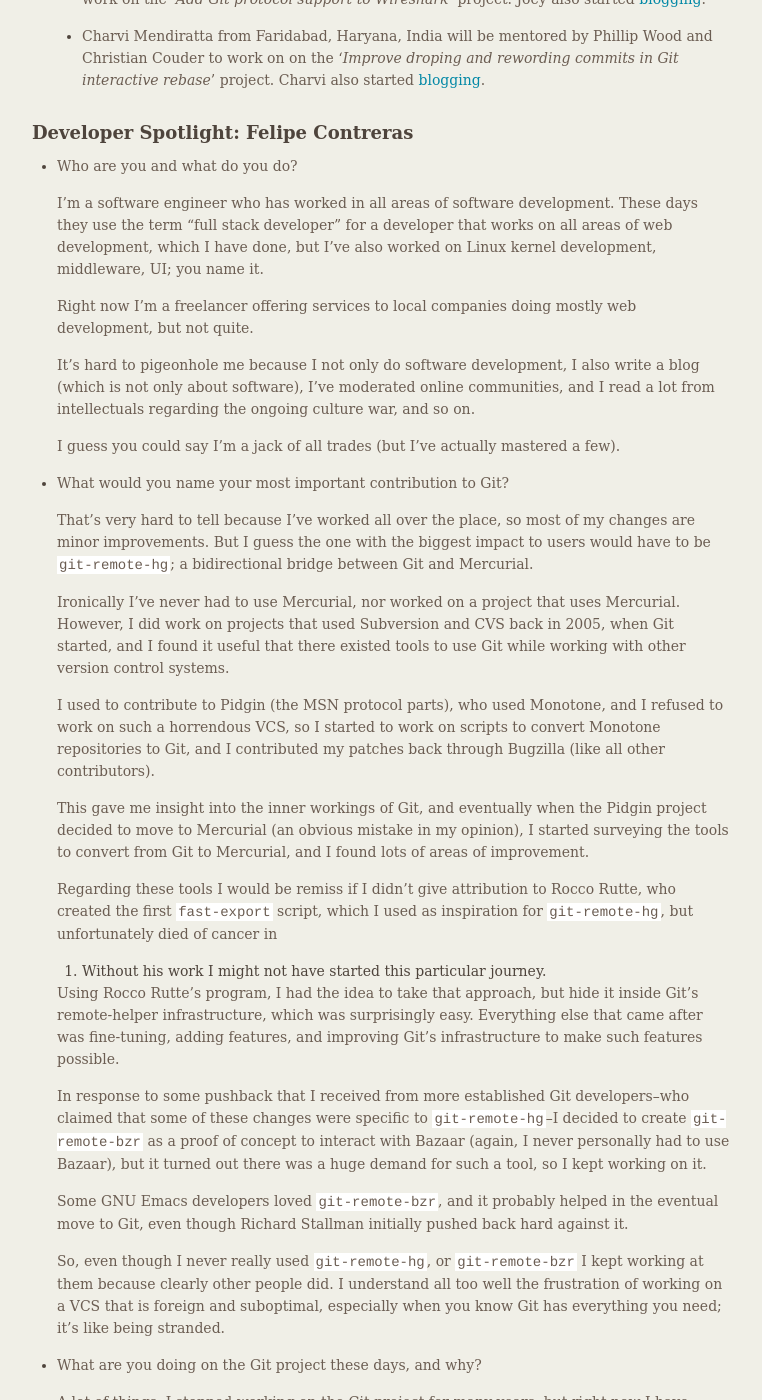
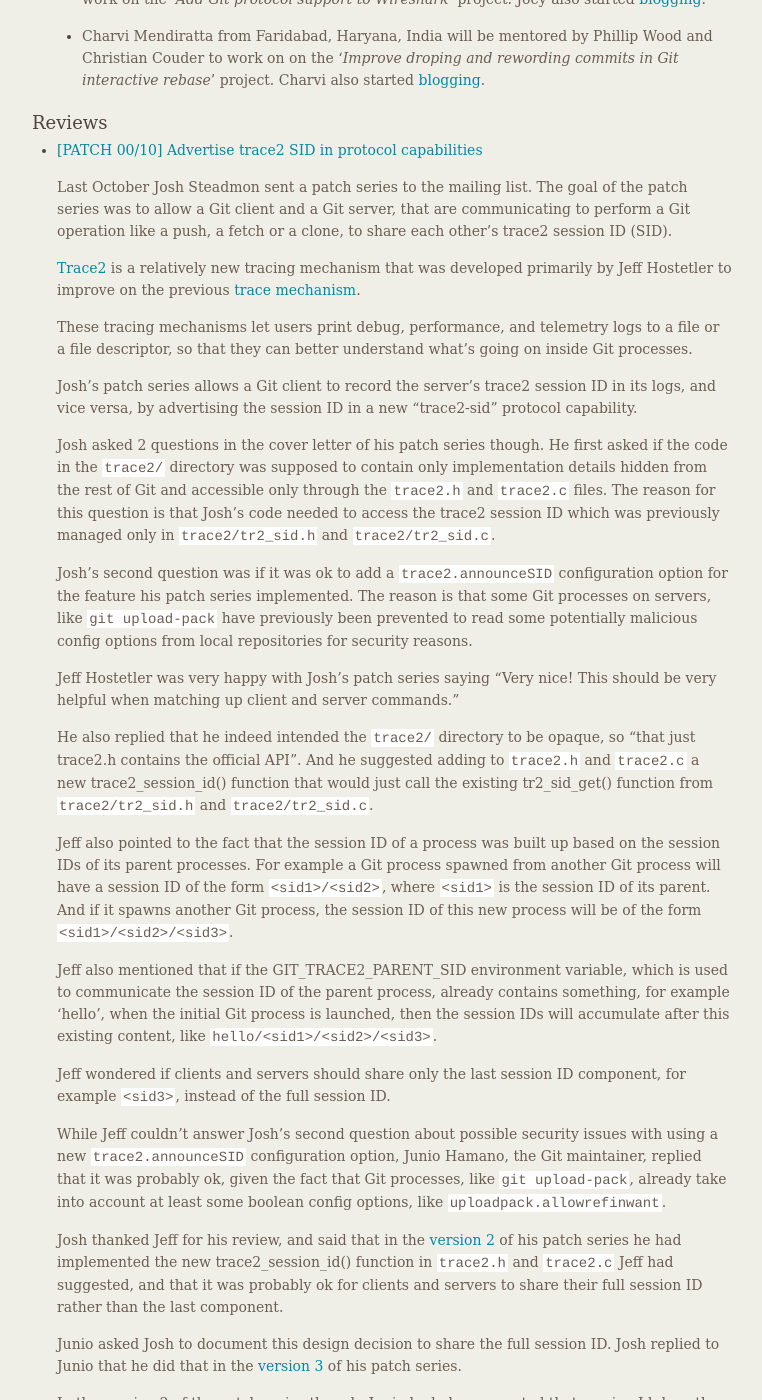
Before and after one commit to git/git.github.io, a Jekyll site: the page built from rev_news/drafts/edition-70.md, in a window 1280 px wide and 1400 px high, scrolled down 444 px. Shown: the whole window, without its empty margins (377-1139 px from the left). Built offline with Jekyll 4.4.1, drawn with Linux system fonts in a browser that asks for light colours; some of the changed text lies outside the part shown.

Commit message:
rn-70: add article about session ID

```diff
--- a/rev_news/drafts/edition-70.md
+++ b/rev_news/drafts/edition-70.md
@@ -39,9 +39,115 @@
     project. Charvi also started
     [blogging](https://charvi-077.github.io/).
 
-<!---
 ### Reviews
--->
+
+* [[PATCH 00/10] Advertise trace2 SID in protocol capabilities](https://lore.kernel.org/git/cover.1604006121.git.steadmon@google.com/)
+
+  Last October Josh Steadmon sent a patch series to the mailing
+  list. The goal of the patch series was to allow a Git client and a
+  Git server, that are communicating to perform a Git operation like a
+  push, a fetch or a clone, to share each other's trace2 session ID
+  (SID).
+
+  [Trace2](https://git-scm.com/docs/api-trace2) is a relatively new
+  tracing mechanism that was developed primarily by Jeff Hostetler to
+  improve on the previous [trace mechanism](https://git-scm.com/docs/api-trace).
+
+  These tracing mechanisms let users print debug, performance, and
+  telemetry logs to a file or a file descriptor, so that they can
+  better understand what's going on inside Git processes.
+
+  Josh's patch series allows a Git client to record the server's
+  trace2 session ID in its logs, and vice versa, by advertising the
+  session ID in a new "trace2-sid" protocol capability.
+
+  Josh asked 2 questions in the cover letter of his patch series
+  though. He first asked if the code in the `trace2/` directory was
+  supposed to contain only implementation details hidden from the rest
+  of Git and accessible only through the `trace2.h` and `trace2.c`
+  files. The reason for this question is that Josh's code needed to
+  access the trace2 session ID which was previously managed only in
+  `trace2/tr2_sid.h` and `trace2/tr2_sid.c`.
+
+  Josh's second question was if it was ok to add a
+  `trace2.announceSID` configuration option for the feature his patch
+  series implemented. The reason is that some Git processes on
+  servers, like `git upload-pack` have previously been prevented to
+  read some potentially malicious config options from local
+  repositories for security reasons.
+
+  Jeff Hostetler was very happy with Josh's patch series saying "Very
+  nice! This should be very helpful when matching up client and server
+  commands."
+
+  He also replied that he indeed intended the `trace2/` directory to
+  be opaque, so "that just trace2.h contains the official API". And he
+  suggested adding to `trace2.h` and `trace2.c` a new
+  trace2_session_id() function that would just call the existing
+  tr2_sid_get() function from `trace2/tr2_sid.h` and
+  `trace2/tr2_sid.c`.
+
+  Jeff also pointed to the fact that the session ID of a process was
+  built up based on the session IDs of its parent processes. For
+  example a Git process spawned from another Git process will have a
+  session ID of the form `<sid1>/<sid2>`, where `<sid1>` is the
+  session ID of its parent. And if it spawns another Git process, the
+  session ID of this new process will be of the form
+  `<sid1>/<sid2>/<sid3>`.
+
+  Jeff also mentioned that if the GIT_TRACE2_PARENT_SID environment
+  variable, which is used to communicate the session ID of the parent
+  process, already contains something, for example 'hello', when the
+  initial Git process is launched, then the session IDs will
+  accumulate after this existing content, like
+  `hello/<sid1>/<sid2>/<sid3>`.
+
+  Jeff wondered if clients and servers should share only the last
+  session ID component, for example `<sid3>`, instead of the full
+  session ID.
+
+  While Jeff couldn't answer Josh's second question about possible
+  security issues with using a new `trace2.announceSID` configuration
+  option, Junio Hamano, the Git maintainer, replied that it was
+  probably ok, given the fact that Git processes, like `git
+  upload-pack`, already take into account at least some boolean config
+  options, like `uploadpack.allowrefinwant`.
+
+  Josh thanked Jeff for his review, and said that in the
+  [version 2](https://lore.kernel.org/git/cover.1604355792.git.steadmon@google.com/)
+  of his patch series he had implemented the new trace2_session_id()
+  function in `trace2.h` and `trace2.c` Jeff had suggested, and that
+  it was probably ok for clients and servers to share their full
+  session ID rather than the last component.
+
+  Junio asked Josh to document this design decision to share the full
+  session ID. Josh replied to Junio that he did that in the
+  [version 3](https://lore.kernel.org/git/cover.1605136908.git.steadmon@google.com/)
+  of his patch series.
+
+  In the version 2 of the patch series though, Junio had also
+  requested that session Id, how they look like, and what special
+  characters they can contain, be better documented to help
+  third-party when they write their own implementation of the
+  protocol.
+
+  This spawned a small discussion thread where Jeff, Ævar Arnfjörð
+  Bjarmason, Junio and Josh eventually agreed on limiting the content
+  of the GIT_TRACE2_PARENT_SID environment variable and session ID, to
+  printable, non-whitespace characters that fit into a Git protocol
+  line.
+
+  Another discussion following version 2 between Josh, Junio and
+  Johannes Schindelin was about Junio's suggestion to separate the
+  concept of "session" from the trace2 mechanism. This led to the
+  decision to use just "session ID", instead of "trace2 session ID",
+  in the documentation, and to call the new configuration option
+  `transport.advertiseSID` instead of `trace2.announceSID`.
+
+  Other smaller discussions over details of the implementation and the
+  documentation followed version 2, but version 3 got merged into the
+  `next` and then the `master` branch. So this new feature will be
+  released in soon upcoming Git v2.30.
 
 <!---
 ### Support
```
